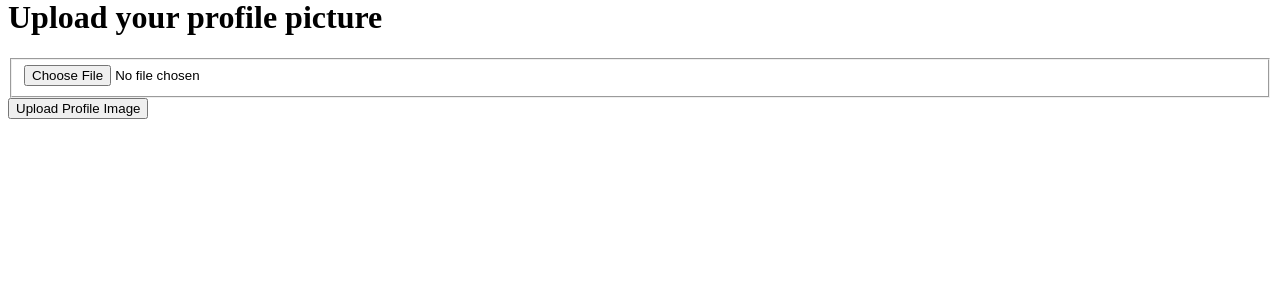
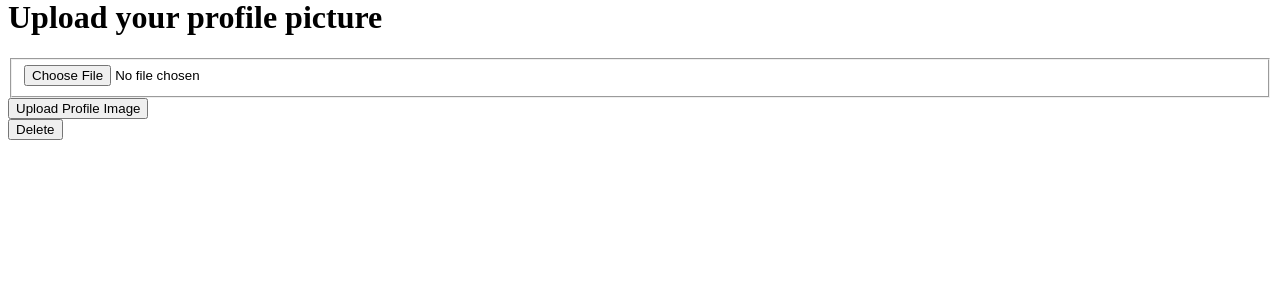
Before and after one commit to ashley190/T4A2-deployment-exercise, a Flask app: page /web/profile/uploadimage in a window 1280 px wide. Shown: the part 120-424 px from the top of the page. Run offline with Flask 2, Linux system fonts and the light colour scheme; the visitor is signed in with stand-in values (Sample User, id 1); data comes from the database, SQL or seed files in the repository; parts of the project's set-up code (start-up, migrations or seed data) failed here and were passed over; some libraries are stand-ins or nearby versions.

Commit message:
completed delete image endpoint on image upload page

```diff
--- a/src/controllers/profile_controller.py
+++ b/src/controllers/profile_controller.py
@@ -6,7 +6,7 @@ from flask import (current_app, Blueprint, render_template,
 from flask_login import current_user, login_required
 import boto3
 import os
-from forms import ProfileForm, ProfileImageUpload
+from forms import ProfileForm, ProfileImageUpload, DeleteButton
 
 profile = Blueprint('profile', __name__, url_prefix="/web/profile")
 
@@ -32,7 +32,8 @@ def profile_page():
     user_id, profile = retrieve_profile()
     image = None
     if profile:
-        profile_image = ProfileImage.query.filter_by(profile_id=profile.id).first()
+        profile_image = ProfileImage.query.filter_by(
+            profile_id=profile.id).first()
         if profile_image:
             image = retrieve_profile_picture(profile_image)
 
@@ -73,5 +74,24 @@ def profile_image():
             db.session.commit()
             flash("Image upload successful")
         return redirect(url_for("profile.profile_page"))
+    delete = DeleteButton()
+    return render_template("image_upload.html", form=form, delete=delete)
 
-    return render_template("image_upload.html", form=form)
+
+@profile.route("/deleteimage", methods=["POST"])
+@login_required
+def remove_image():
+    user_id, profile = retrieve_profile()
+
+    delete = DeleteButton()
+    if delete.validate_on_submit():
+        if profile.profile_image:
+            bucket = boto3.resource("s3").Bucket(
+                current_app.config["AWS_S3_BUCKET"])
+            filename = profile.profile_image.filename
+            bucket.Object(f"profile_images/{filename}").delete()
+            db.session.delete(profile.profile_image)
+            db.session.commit()
+            flash("Image removed")
+        flash("Image not found")
+    return redirect(url_for("profile.profile_page"))
--- a/src/forms.py
+++ b/src/forms.py
@@ -73,3 +73,7 @@ class ProfileImageUpload(FlaskForm):
     ])
 
     submit = SubmitField("Upload Profile Image")
+
+
+class DeleteButton(FlaskForm):
+    submit = SubmitField("Delete")
--- a/src/templates/image_upload.html
+++ b/src/templates/image_upload.html
@@ -11,6 +11,9 @@
 
     {{ form.submit }}
 </form>
+<form method="POST" action="{{ url_for('profile.remove_image') }}" >
+    {{ delete.csrf_token }}
+    {{ delete.submit }}
 
-
+</form>
 {% endblock %}
--- a/src/templates/navbar.html
+++ b/src/templates/navbar.html
@@ -1,5 +1,5 @@
 <nav>
-    <a href="#">Profile</a>
+    <a href="{{ url_for('profile.profile_page') }}">Profile</a>
     <a href="#"> Groups</a>
     <a href="{{ url_for('auth.logout') }}">Logout</a>
 </nav>
```
